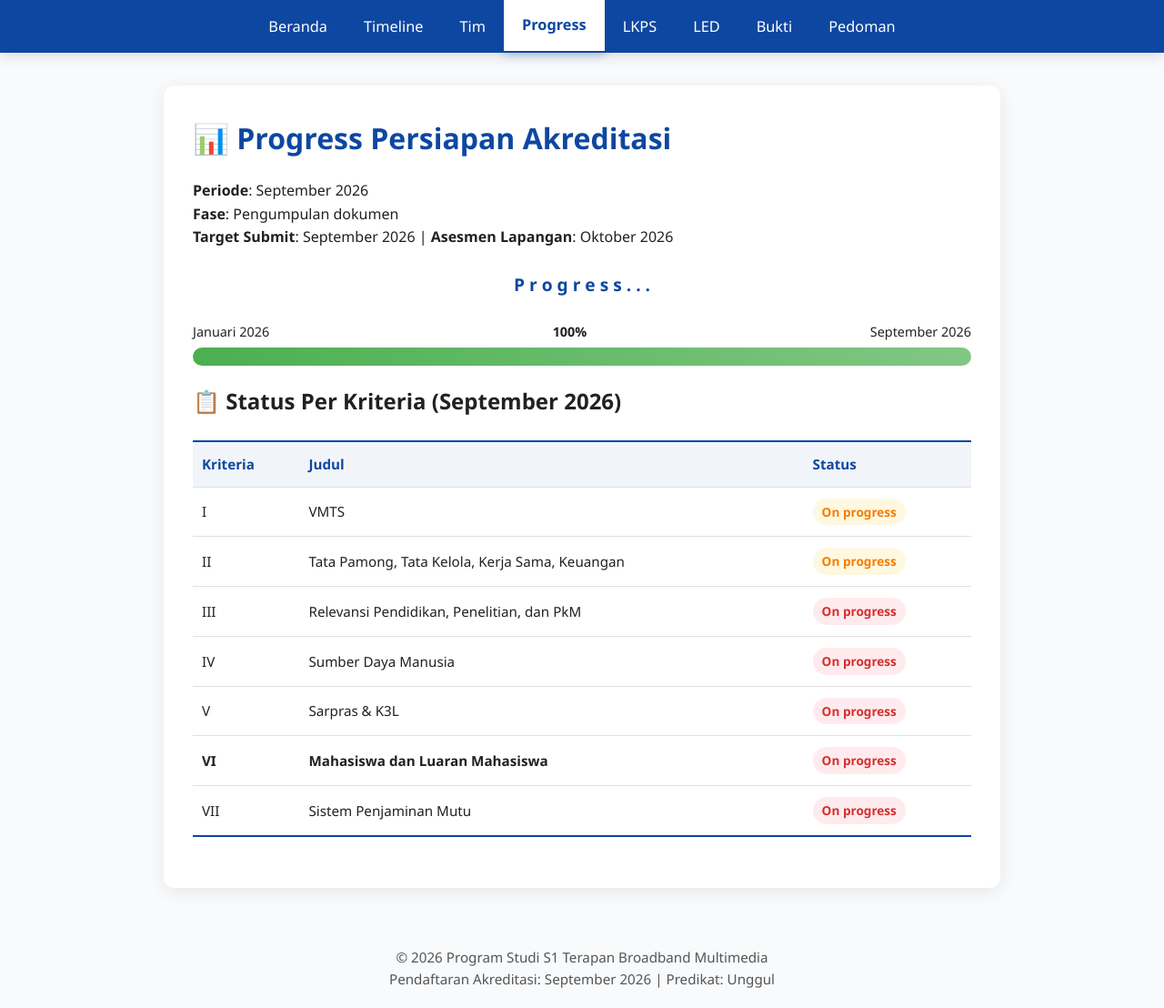
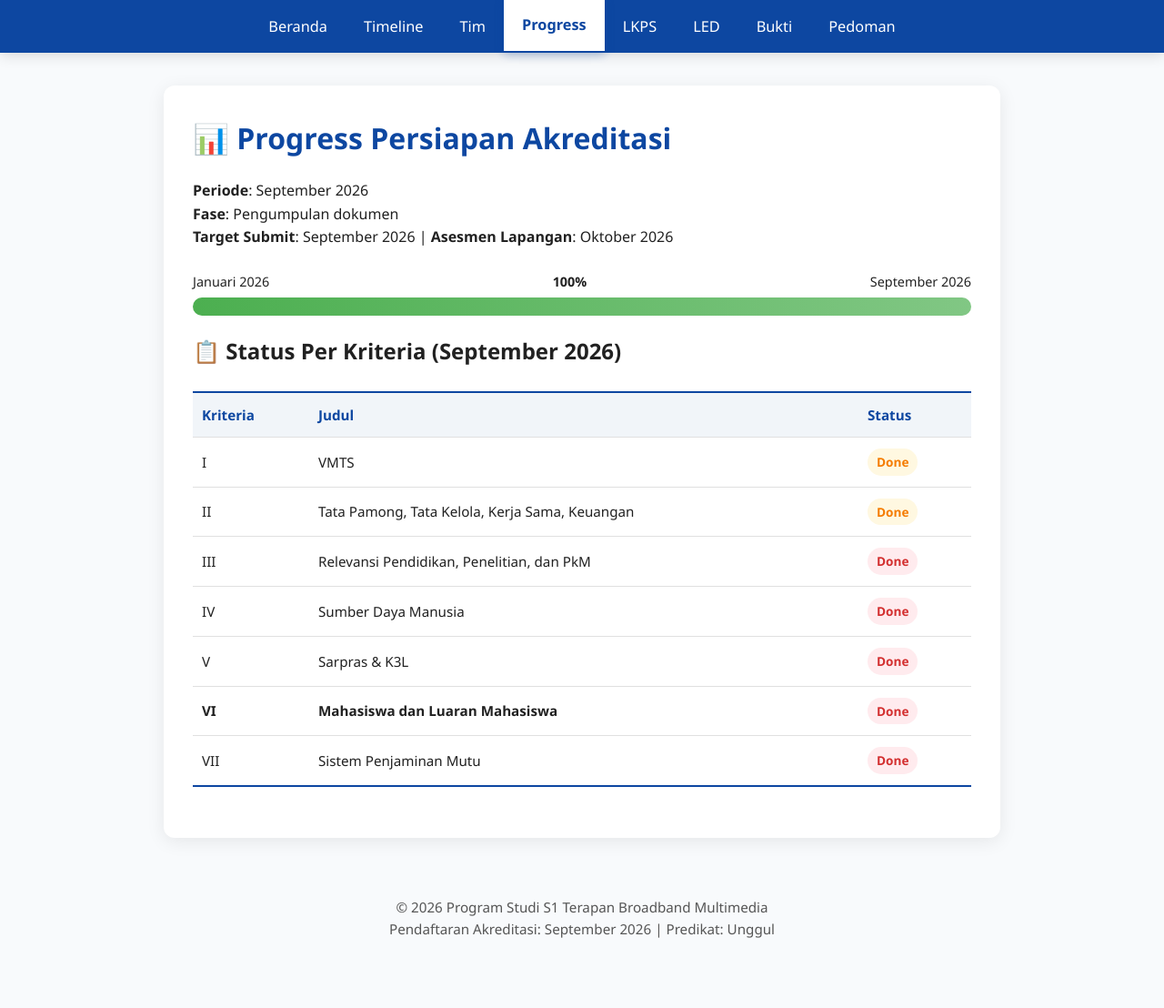
Before and after one commit to portal-psbm/aksibm-26, a Jekyll site: the page built from progress.md, in a window 1280 px wide and 1108 px high. Shown: the whole window at 91% size. Built offline with Jekyll 4.4.1, drawn with Linux system fonts in a browser that asks for light colours.

Commit message:
Update progress

```diff
--- a/progress.md
+++ b/progress.md
@@ -36,8 +36,8 @@ permalink: /progress/
   function updateCountdown() {
     const now = new Date();
     const diff = targetDate - now;
-    if (diff <= 0) {
-      document.getElementById('countdown').innerHTML = 'P r o g r e s s  . . .';
+    if (diff <= 0) { D
+      document.getElementById('countdown').innerHTML = '>>> D O N E <<<';
       return;
     }
     const days = Math.floor(diff / (1000 * 60 * 60 * 24));
@@ -110,37 +110,37 @@ permalink: /progress/
     <tr>
       <td>I</td>
       <td>VMTS</td>
-      <td><span class="status-badge status-persiapan">On progress</span></td>
+      <td><span class="status-badge status-persiapan">Done</span></td>
     </tr>
     <tr>
       <td>II</td>
       <td>Tata Pamong, Tata Kelola, Kerja Sama, Keuangan</td>
-      <td><span class="status-badge status-persiapan">On progress</span></td>
+      <td><span class="status-badge status-persiapan">Done</span></td>
     </tr>
     <tr>
       <td>III</td>
       <td>Relevansi Pendidikan, Penelitian, dan PkM</td>
-      <td><span class="status-badge status-belum">On progress</span></td>
+      <td><span class="status-badge status-belum">Done</span></td>
     </tr>
     <tr>
       <td>IV</td>
       <td>Sumber Daya Manusia</td>
-      <td><span class="status-badge status-belum">On progress</span></td>
+      <td><span class="status-badge status-belum">Done</span></td>
     </tr>
     <tr>
       <td>V</td>
       <td>Sarpras & K3L</td>
-      <td><span class="status-badge status-belum">On progress</span></td>
+      <td><span class="status-badge status-belum">Done</span></td>
     </tr>
     <tr>
       <td><strong>VI</strong></td>
       <td><strong>Mahasiswa dan Luaran Mahasiswa</strong></td>
-      <td><span class="status-badge status-belum">On progress</span></td>
+      <td><span class="status-badge status-belum">Done</span></td>
     </tr>
     <tr>
       <td>VII</td>
       <td>Sistem Penjaminan Mutu</td>
-      <td><span class="status-badge status-belum">On progress</span></td>
+      <td><span class="status-badge status-belum">Done</span></td>
     </tr>
   </tbody>
 </table>
```
